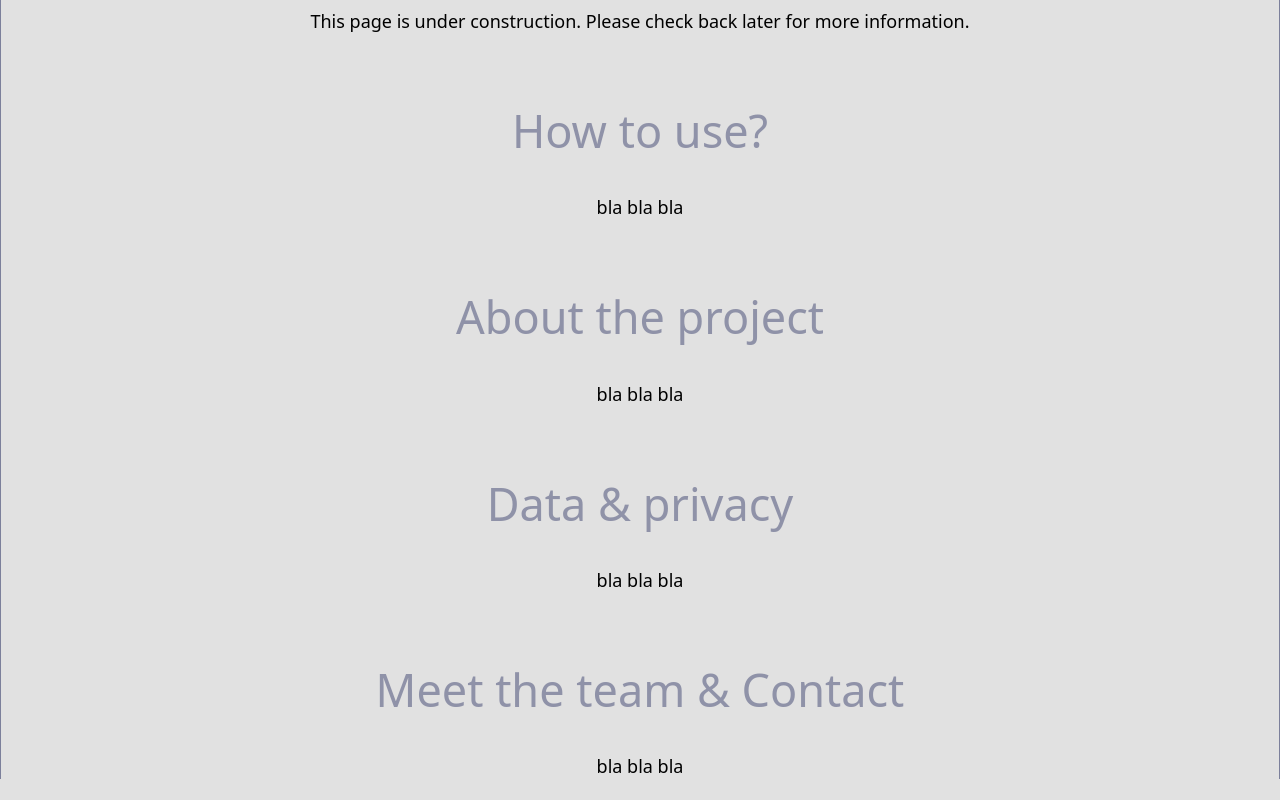
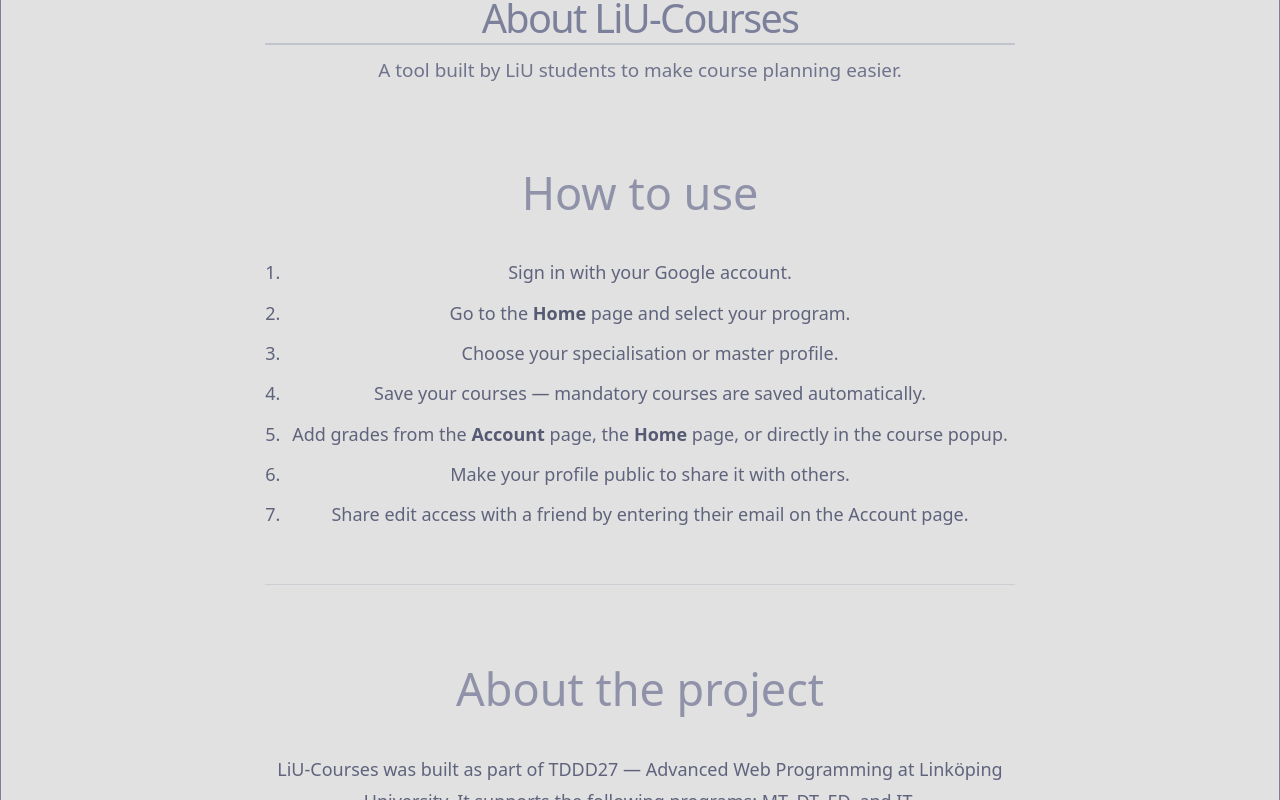
Before and after one commit to De99103/tddd27, a React (Vite) app in the folder tddd27-project/: page /about in a window 1280 px wide. Shown: the part 240-1040 px from the top of the page. Before the commit the page ends 1019 px from the top, so only its background shows below. Built offline with nearby package versions, Linux system fonts and the light colour scheme; no server answers.

Commit message:
about page - first draft

```diff
--- /dev/null
+++ b/tddd27-project/src/pages/About.css
@@ -0,0 +1,96 @@
+.about-page {
+    display: flex;
+    flex-direction: column;
+    min-height: 100vh;
+}
+
+.about-content {
+    width: min(750px, 88%);
+    margin: 55px auto;
+}
+
+.about-content h1 {
+    color: #7C809B;
+    font-size: 2.2rem;
+    margin-bottom: 12px;
+     border-bottom: 2px solid rgba(124, 128, 155, 0.3);
+    padding-bottom: 12px;
+}
+
+.about-intro {
+    color: #6f738c;
+    font-size: 1.05rem;
+    margin-bottom: 50px;
+}
+
+.about-section {
+    margin-bottom: 45px;
+    padding-bottom: 35px;
+    border-bottom: 1px solid rgba(124, 128, 155, 0.2);
+}
+
+about-section h2 {
+    color: #7C809B;
+    font-size: 1.3rem;
+    margin-bottom: 16px;
+    border-left: 3px solid #7C809B;
+    padding-left: 10px;
+}
+
+.about-section p,
+.about-section li {
+    color: #5f637c;
+    line-height: 1.8;
+    font-size: 1rem;
+}
+
+.about-section ol {
+    padding-left: 20px;
+}
+
+.about-section li {
+    margin-bottom: 8px;
+}
+
+.about-section strong {
+    color: #555972;
+}
+
+.team-grid {
+    display: flex;
+    gap: 16px;
+    flex-wrap: wrap;
+    margin-top: 16px;
+}
+
+.team-member {
+    padding: 16px 20px;
+    border: 1px solid rgba(124, 128, 155, 0.25);
+    border-radius: 10px;
+    min-width: 180px;
+    border-top: 3px solid #7C809B;
+}
+
+.team-member h3 {
+    color: #5f637c;
+    margin: 0 0 6px;
+    font-size: 1rem;
+}
+
+.team-member a {
+    color: #7C809B;
+    font-size: 0.9rem;
+}
+
+.about-footer {
+    text-align: center;
+    color: #aaa;
+    font-size: 0.85rem;
+    padding: 10px 0 40px;
+}
+
+@media (max-width: 767px) {
+    .about-content h1 {
+        font-size: 1.7rem;
+    }
+}
--- a/tddd27-project/src/pages/About.jsx
+++ b/tddd27-project/src/pages/About.jsx
@@ -1,23 +1,65 @@
-import { Course, Login, Stats_Window } from "../components/common";
+import { Login } from "../components/common";
+import "./About.css";
 
 function About() {
     return (
-        <div>
+        <div className="about-page">
             <Login />
-            <h1>Welcome to the About Page</h1>
-            <p>This page is under construction. Please check back later for more information.</p>
-            <h2> How to use? </h2>
-            <p> bla bla bla</p>
 
-            <h2>About the project </h2>
-            <p> bla bla bla</p>
+            <main className="about-content">
+                <h1>About LiU-Courses</h1>
+                <p className="about-intro">
+                    A tool built by LiU students to make course planning easier.
+                </p>
 
-            <h2>Data & privacy</h2>
-            <p> bla bla bla</p>
+                <section className="about-section">
+                    <h2>How to use</h2>
+                    <ol>
+                        <li>Sign in with your Google account.</li>
+                        <li>Go to the <strong>Home</strong> page and select your program.</li>
+                        <li>Choose your specialisation or master profile.</li>
+                        <li>Save your courses — mandatory courses are saved automatically.</li>
+                        <li>Add grades from the <strong>Account</strong> page, the <strong>Home</strong> page, or directly in the course popup.</li>
+                        <li>Make your profile public to share it with others.</li>
+                        <li>Share edit access with a friend by entering their email on the Account page.</li>
+                    </ol>
+                </section>
 
-            <h2>Meet the team & Contact </h2>
-            <p> bla bla bla</p>
+                <section className="about-section">
+                    <h2>About the project</h2>
+                    <p>
+                        LiU-Courses was built as part of TDDD27 — Advanced Web Programming
+                        at Linköping University. It supports the following programs:
+                        MT, DT, ED, and IT.
+                    </p>
+                </section>
 
+                <section className="about-section">
+                    <h2>Data & Privacy</h2>
+                    <p>
+                        Your data is private by default. We store your Google display name,
+                        email, saved courses, grades, and sharing settings in Firebase Firestore.
+                        You can delete your account and all data at any time from the Account page.
+                    </p>
+                </section>
+
+                <section className="about-section">
+                    <h2>Meet the team</h2>
+                    <div className="team-grid">
+                        <div className="team-member">
+                            <h3>Deema Abo Gheda</h3>
+                            <a href="mailto:deema.abogheda@gmail.com">deema.abogheda@gmail.com</a>
+                        </div>
+                        <div className="team-member">
+                            <h3>Emma Davidsson</h3>
+                        </div>
+                    </div>
+                </section>
+
+                <footer className="about-footer">
+                    LiU-Courses · TDDD27 · 2026
+                </footer>
+            </main>
         </div>
     );
 }
```
